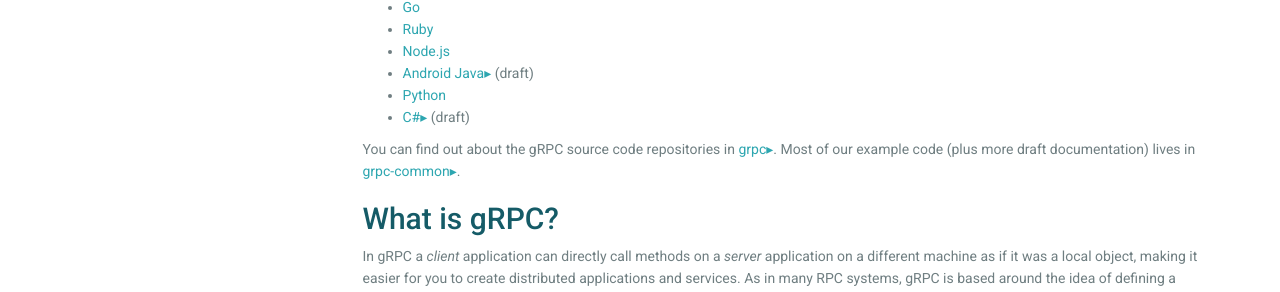
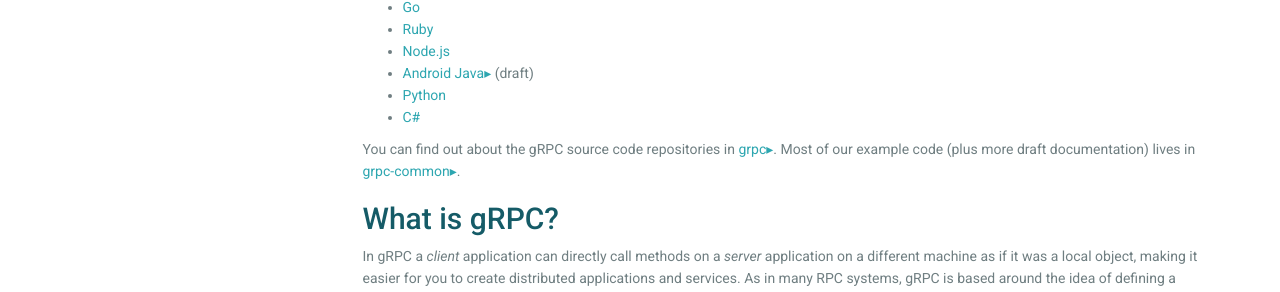
Before and after one commit to grpc/grpc.github.io, a Jekyll site: the page built from docs/index.md, in a window 1280 px wide and 900 px high, scrolled down 847 px. Shown: the part 151-443 px from the top of the window. Built offline with Jekyll 4.4.1, drawn with Linux system fonts in a browser that asks for light colours; nearby versions of some CDN libraries; library files that are not in the unit come from our copies; Markdown is read by kramdown in place of the engine named in the settings.

Commit message:
Fixed wrong link to C# quick start

```diff
--- a/docs/index.md
+++ b/docs/index.md
@@ -23,7 +23,7 @@
 * [Node.js](/docs/installation/node.html)
 * [Android Java](https://github.com/grpc/grpc-common/tree/master/java/android) (draft)
 * [Python](/docs/installation/python.html)
-* [C#](https://github.com/grpc/grpc-common/tree/master/csharp) (draft)
+* [C#](docs/installation/csharp.html)
 
 You can find out about the gRPC source code repositories in
 [grpc](https://github.com/grpc/grpc). Most of our example code (plus more draft documentation) lives in [grpc-common](https://github.com/grpc/grpc-common).
```
